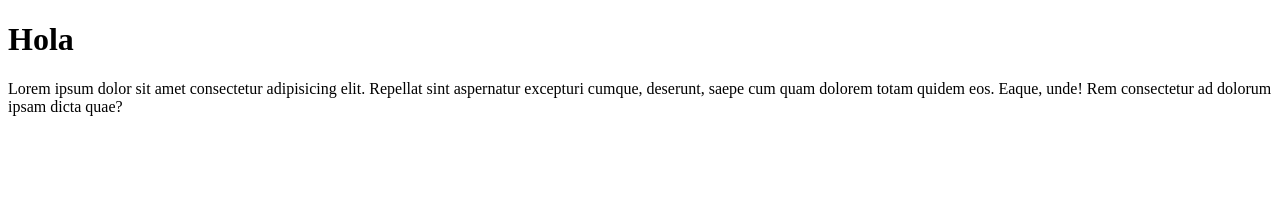
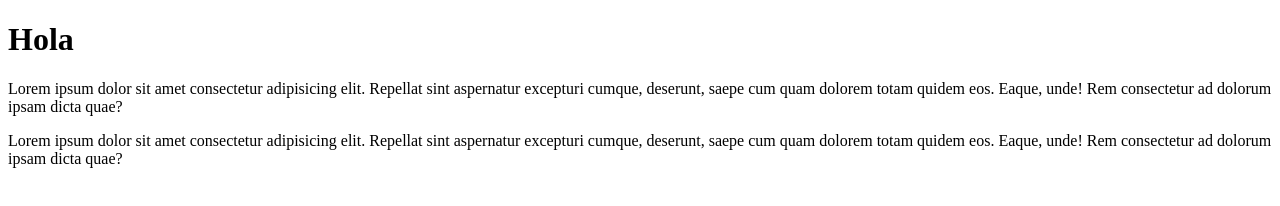
Before and after one commit to Aleaguilera/repo, a plain HTML site: page index.html in a window 1280 px wide. Drawn offline with Linux system fonts and the light colour scheme.

Commit message:
master changes

```diff
--- a/index.html
+++ b/index.html
@@ -8,5 +8,6 @@
 <body>
     <h1>Hola</h1>
     <p>Lorem ipsum dolor sit amet consectetur adipisicing elit. Repellat sint aspernatur excepturi cumque, deserunt, saepe cum quam dolorem totam quidem eos. Eaque, unde! Rem consectetur ad dolorum ipsam dicta quae?</p>
+    <p>Lorem ipsum dolor sit amet consectetur adipisicing elit. Repellat sint aspernatur excepturi cumque, deserunt, saepe cum quam dolorem totam quidem eos. Eaque, unde! Rem consectetur ad dolorum ipsam dicta quae?</p>
 </body>
 </html>
```
